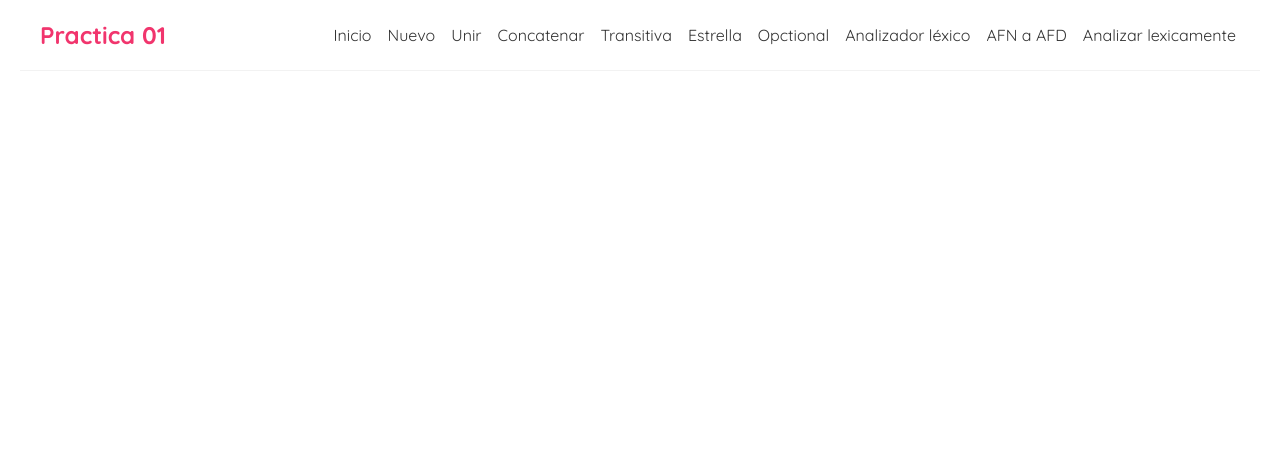
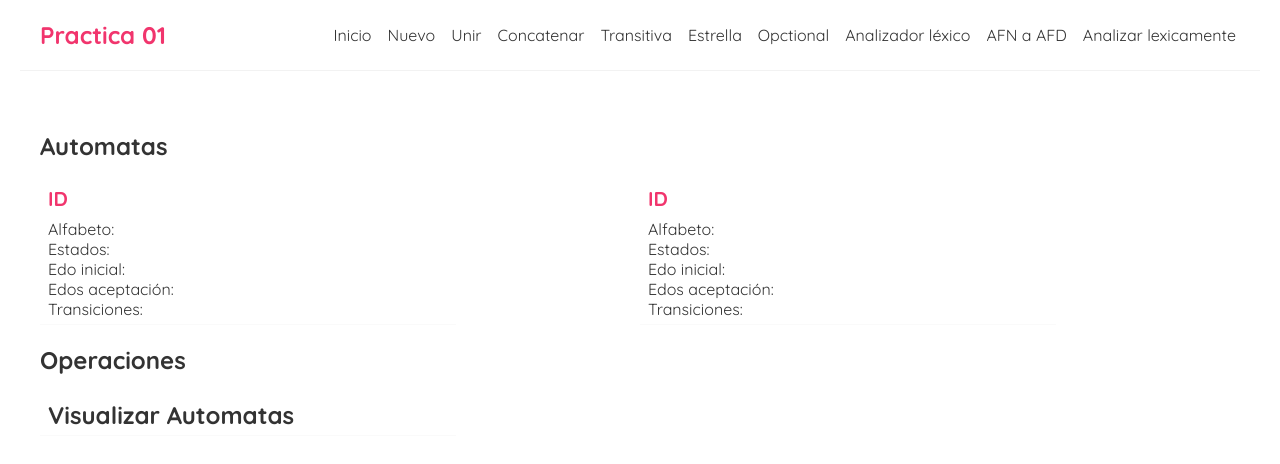
Before and after one commit to JomaDm/Proyecto_Compiladores, a React (Create React App) app: page /operation/New in a window 1280 px wide. Shown: the top 464 px of the page. Built offline with nearby package versions, Linux system fonts and the light colour scheme.

Commit message:
Corrigiendo rutas

```diff
--- a/data/dbAFNs.json
+++ b/data/dbAFNs.json
@@ -1,7 +1,8 @@
 {
     "AFNs":[
         {
-
+            "id": 1,
+            "alfabeto": ["a", "b", "c"]
         },
         {
 
--- a/src/App.js
+++ b/src/App.js
@@ -9,6 +9,7 @@ import Optional from './operation/Optional'
 import LexiconAnalyzer_AFNs from './operation/LexiconAnalyzer_AFNs'
 import AFN_to_AFD from './operation/AFN_to_AFD'
 import AnalyzeLexically from './operation/AnalyzeLexically'
+import Operation from './components/operations'
 import { BrowserRouter as Router, Route, Switch } from 'react-router-dom'
 
 function App() {
@@ -21,31 +22,31 @@ function App() {
                         <Route exact path="/">
                             <Home></Home>
                         </Route>
-                        <Route path="./operation/New">
+                        <Route exact path="/operation/New">
                             <New></New>
                         </Route>
-                        <Route path="./operation/Join">
+                        <Route exact path="/operation/Join">
                             <Join></Join>
                         </Route>
-                        <Route path="./operation/Concatenate">
+                        <Route exact path="/operation/Concatenate">
                             <Concatenate></Concatenate>
                         </Route>
-                        <Route path="./operation/Transitive">
+                        <Route exact path="/operation/Transitive">
                             <Transitive></Transitive>
                         </Route>
-                        <Route path="./operation/Star">
+                        <Route exact path="/operation/Star">
                             <Star></Star>
                         </Route>
-                        <Route path="./operation/Optional">
+                        <Route exact path="/operation/Optional">
                             <Optional></Optional>
                         </Route>
-                        <Route path="./operation/LexiconAnalyzer_AFNs">
+                        <Route exact path="/operation/LexiconAnalyzer_AFNs">
                             <LexiconAnalyzer_AFNs></LexiconAnalyzer_AFNs>
                         </Route>
-                        <Route path="./operation/AFN_to_AFD">
+                        <Route exact path="/operation/AFN_to_AFD">
                             <AFN_to_AFD></AFN_to_AFD>
                         </Route>
-                        <Route path="./operation/AnalyzeLexically">
+                        <Route exact path="/operation/AnalyzeLexically">
                             <AnalyzeLexically></AnalyzeLexically>
                         </Route>
                     </Switch>
--- a/src/components/navbar.js
+++ b/src/components/navbar.js
@@ -15,7 +15,6 @@ const Navbar = () => {
                 <Link to="../operation/LexiconAnalyzer_AFNs">Analizador léxico</Link>
                 <Link to="../operation/AFN_to_AFD">AFN a AFD</Link>
                 <Link to="../operation/AnalyzeLexically">Analizar lexicamente</Link>
-
             </div>
         </nav>
     );
--- a/src/components/operations.js
+++ b/src/components/operations.js
@@ -1,7 +1,13 @@
+import New from '../operation/New'
+
+
+
 const Operations = () => {
     return (
         <div className="operations">
             <h2>Operaciones</h2>
+            <br/>
+            <p>Seleccione del menú la opción correspondiente.</p>
         </div>
     );
 }
--- a/src/controller/AFN.js
+++ b/src/controller/AFN.js
@@ -178,7 +178,4 @@ export class AFN{
         return this;
     }
 
-
-
-
 }
--- a/src/operation/New.js
+++ b/src/operation/New.js
@@ -1,7 +1,17 @@
+import Table from "../components/table"
+import View from "../components/view"
+
+
 const New = () => {
     return (
-        <div></div>
-    );
+        <div className="new">
+            <h2>Automatas</h2>
+			<Table></Table>
+			<h2>Operaciones</h2>
+
+			<View></View>
+        </div>
+    )
 }
 
 export default New;
```
